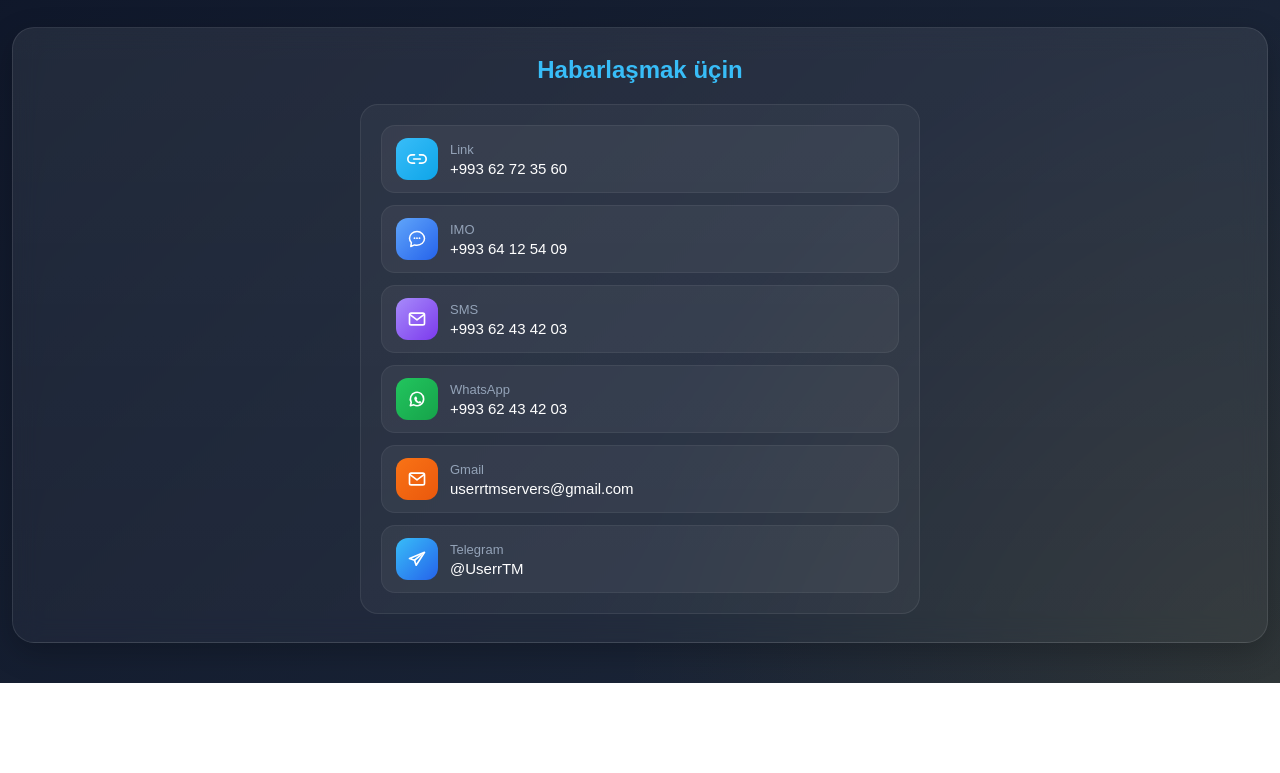
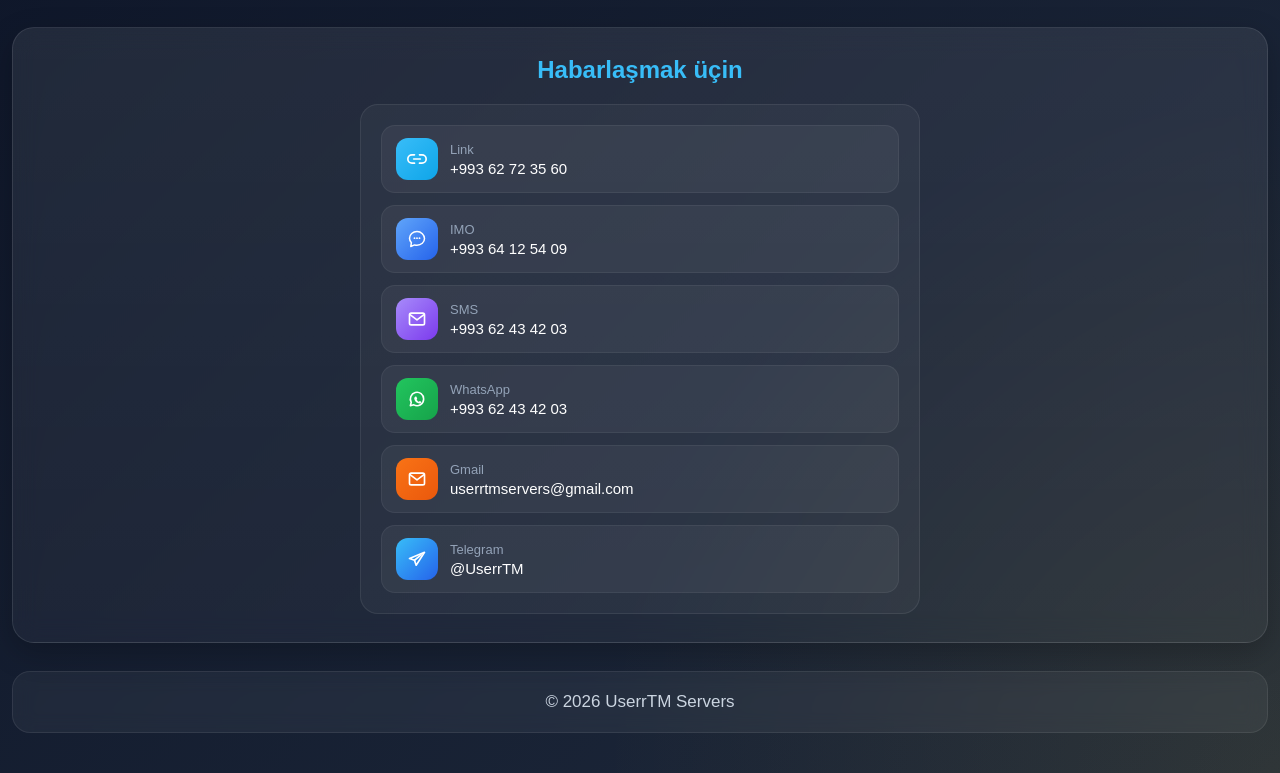
Before and after one commit to userrtm/vpn-bahalarbuda, a plain HTML site: page index.html in a window 1280 px wide. Shown: the part 1770-2543 px from the top of the page. Before the commit the page ends 2453 px from the top, so only its background shows below. Drawn offline with Linux system fonts and the light colour scheme.

Commit message:
Update index.html

```diff
--- a/index.html
+++ b/index.html
@@ -1080,8 +1080,13 @@
     </div>
 
   </div>
+  <div class="footer" id="footerText">
+  © <span id="year"></span> UserrTM Servers
+</div>
 
   <script>
+  document.getElementById("year").textContent = new Date().getFullYear();
+
     const texts = {
       tk: {
         siteName: "UserrTM Servers",
```
